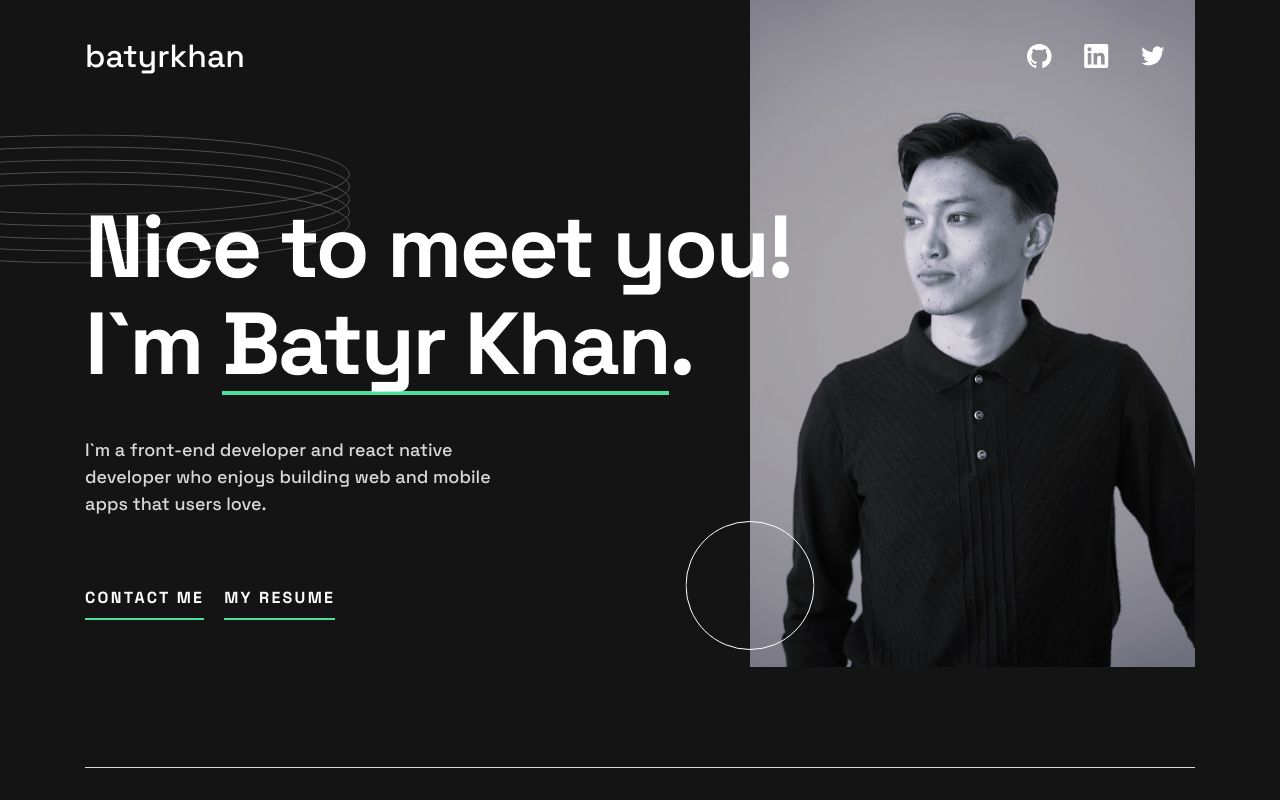
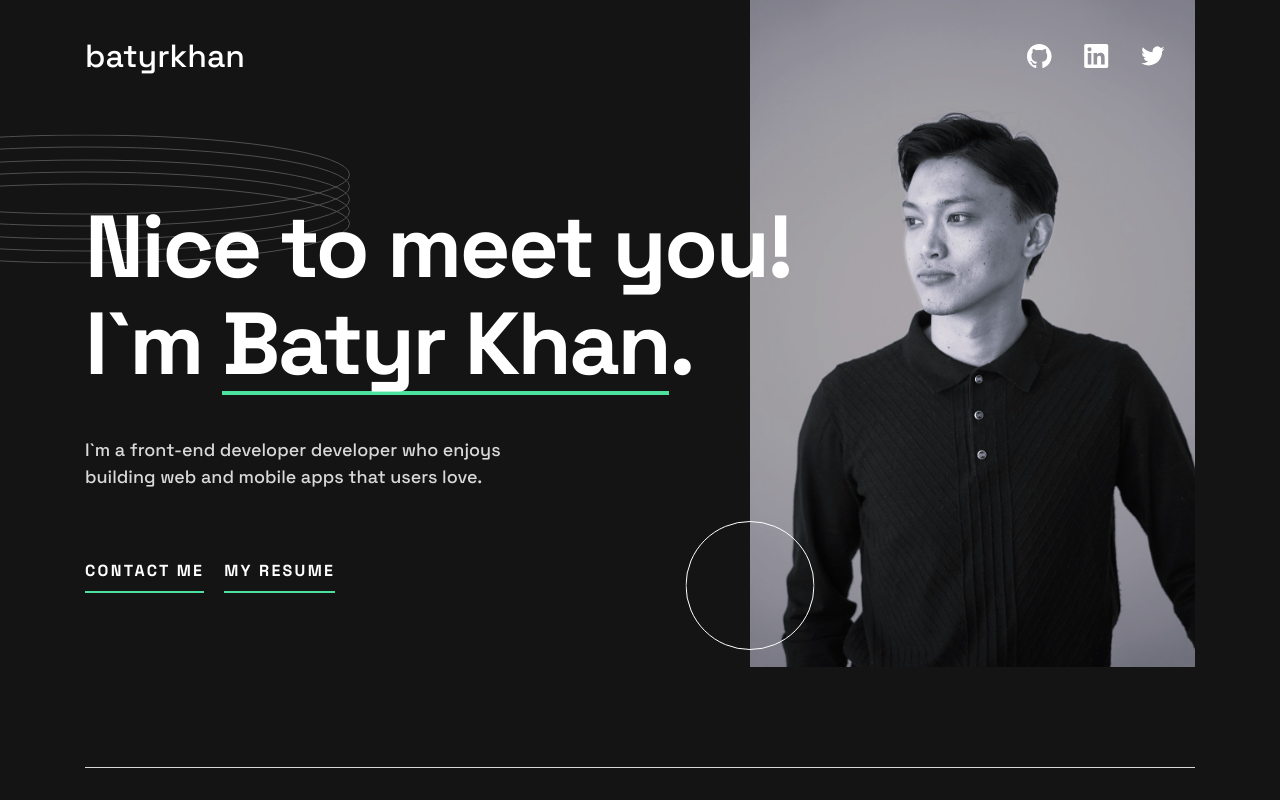
Before and after one commit to batyr-qhan/my-portfolio-v2, a Next.js app: page / in a window 1280 px wide. Shown: the top 800 px of the page. Built offline with nearby package versions, Linux system fonts and the light colour scheme.

Commit message:
word in HeroSection description

```diff
--- a/components/Hero/Hero.tsx
+++ b/components/Hero/Hero.tsx
@@ -35,8 +35,8 @@ export default function HeroSection() {
               Nice to meet you! I`m <span>Batyr Khan</span>.
             </h1>
             <p className="hero__description">
-              I`m a front-end developer and react native developer who enjoys
-              building web and mobile apps that users love.
+              I`m a front-end developer developer who enjoys building web and
+              mobile apps that users love.
             </p>
             <div className="hero__actions-item">
               <Link href="#contact" className="hero__contact underline">
```
